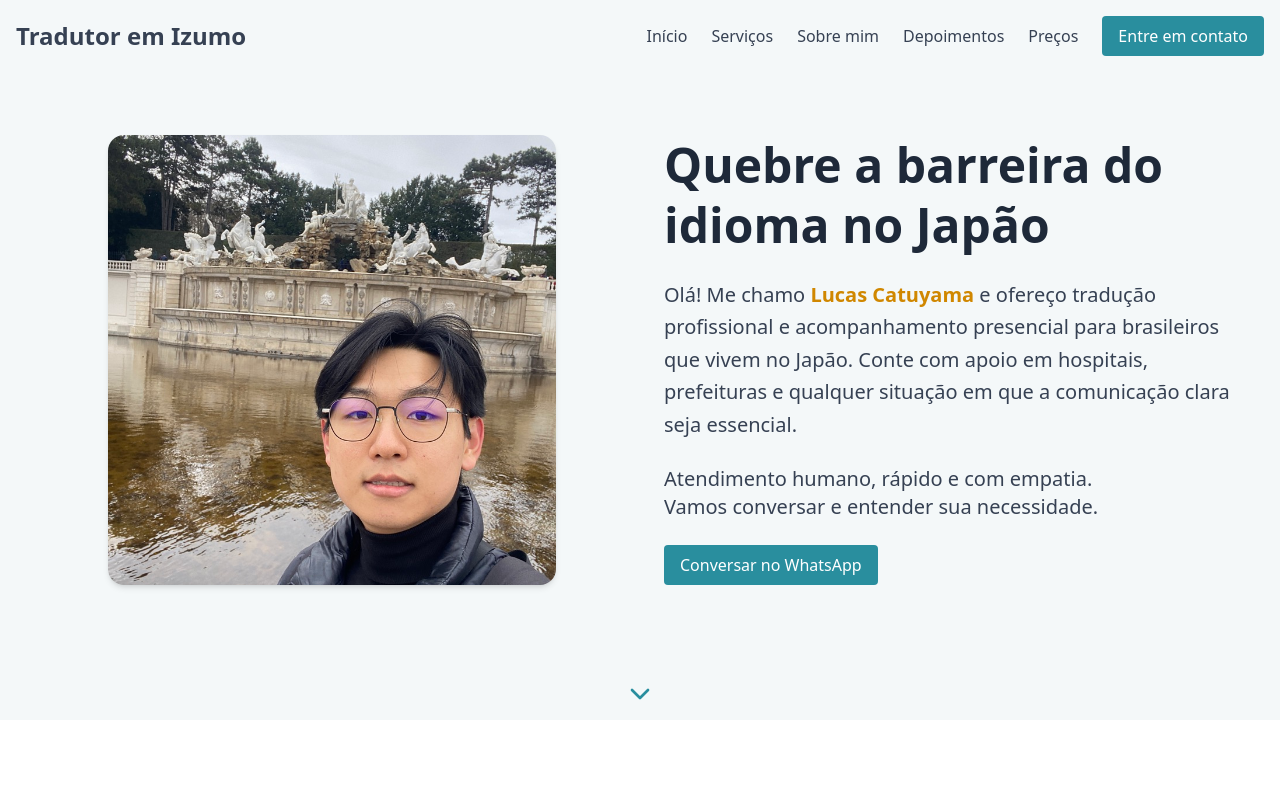
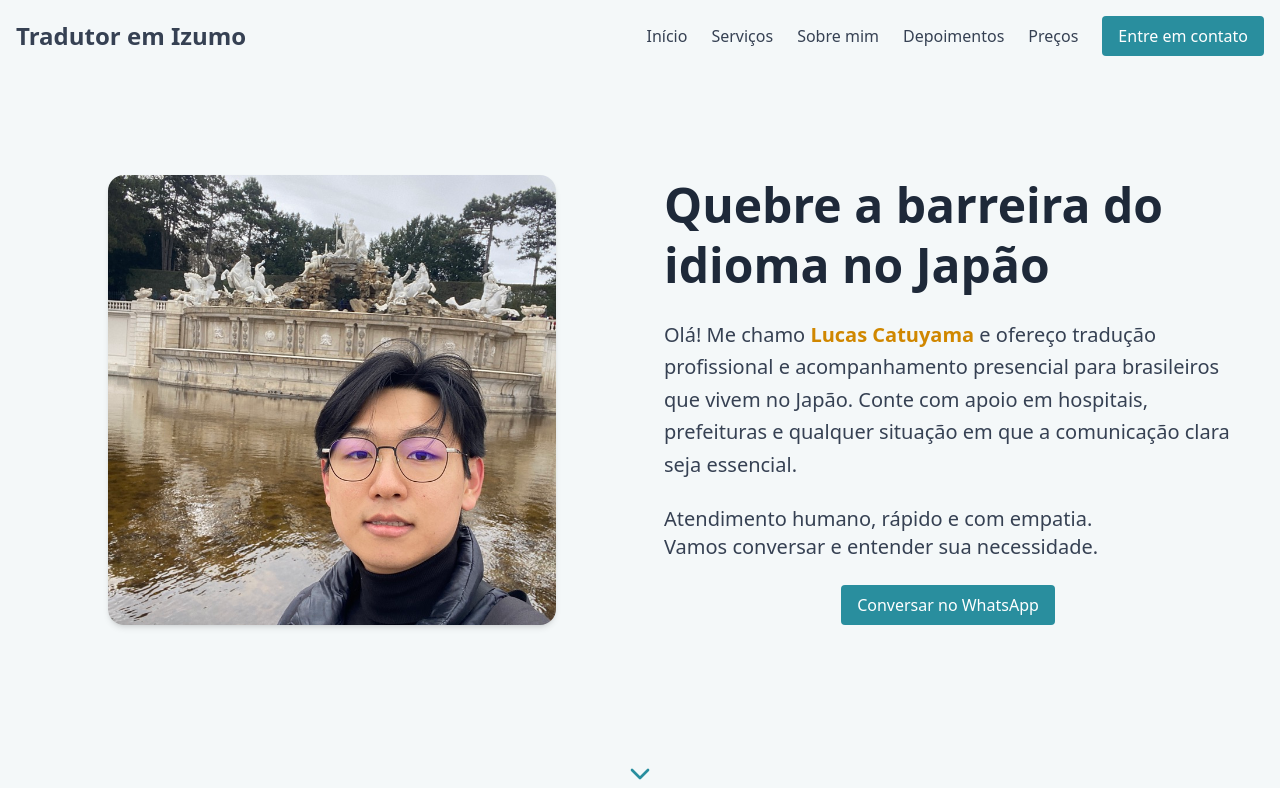
Before and after one commit to LucasCatuyama/tsuyaku-landing, a React (Vite) app: page / in a window 1280 px wide. Shown: the top 788 px of the page. Built offline with nearby package versions, Linux system fonts and the light colour scheme.

Commit message:
button position

```diff
--- a/src/layouts/Hero.jsx
+++ b/src/layouts/Hero.jsx
@@ -7,8 +7,8 @@ const Hero = ({ onContatoClick }) => {
   return (
     <section
       id="hero"
-      className="bg-[var(--light-bg)] flex flex-col justify-center px-6 md:px-12 relative"
-      style={{ minHeight: "calc(100vh - 80px)" }}
+      className="bg-[var(--light-bg)] flex flex-col justify-center px-6 pt- md:px-12 relative"
+      style={{ minHeight: "100vh" }}
     >
       <motion.div
         className="max-w-7xl mx-auto flex flex-col md:flex-row items-center gap-12 py-12"
@@ -52,7 +52,9 @@ const Hero = ({ onContatoClick }) => {
             <p className="text-lg md:text-xl text-gray-700 mb-6">
             Atendimento humano, rápido e com empatia. <br /> Vamos conversar e entender sua necessidade.
             </p>
-          <Button onClick={onContatoClick}>Conversar no WhatsApp</Button>
+          <div className="flex items-center justify-center">
+            <Button className="justify-center items-center" onClick={onContatoClick}>Conversar no WhatsApp</Button>
+          </div>
         </motion.div>
       </motion.div>
 
```
